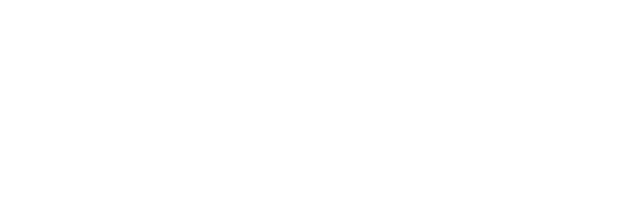
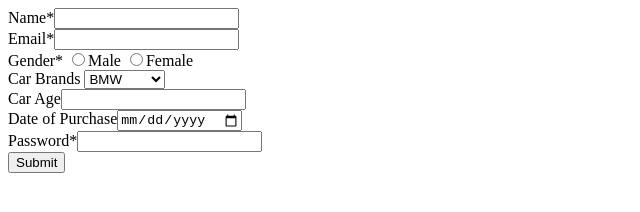
Before and after one commit to acciojob/car-insurance-form-pappukr3631, a website: page main.html in a window 1280 px wide. Shown: the whole page, without its empty margins (0-640 px from the left). Drawn offline with Linux system fonts and the light colour scheme.

Commit message:
created a submission

```diff
--- a/main.html
+++ b/main.html
@@ -7,6 +7,23 @@
 </head>
 
 <body>
+    <form method="post">
+        <label for="name">Name*</label><input type="text" name="name" required id="name"><br>
+        <label for="email">Email*</label><input type="email" name="email" required id="email"><br>
+        <label for="gender">Gender*</label>
+            <input type="radio" name="gender" value="male"><label>Male</label>
+            <input type="radio" name="gender" value="female"><label>Female</label><br>
+        <label for="cars">Car Brands</label>
+        <select>
+            <option>BMW</option>
+            <option>Audi</option>
+            <option>Mercedez</option>
+        </select><br>
+        <label for="carage">Car Age</label><input type="number"><br>
+        <label for="dop">Date of Purchase</label><input type="date"><br>
+        <label for="password">Password*</label><input type="password"><br>
+        <input type="submit">
+    </form>
 	<!-- the entire body must be written by student -->
     <script type="text/javascript" src="./script.js">
 </script>
```
